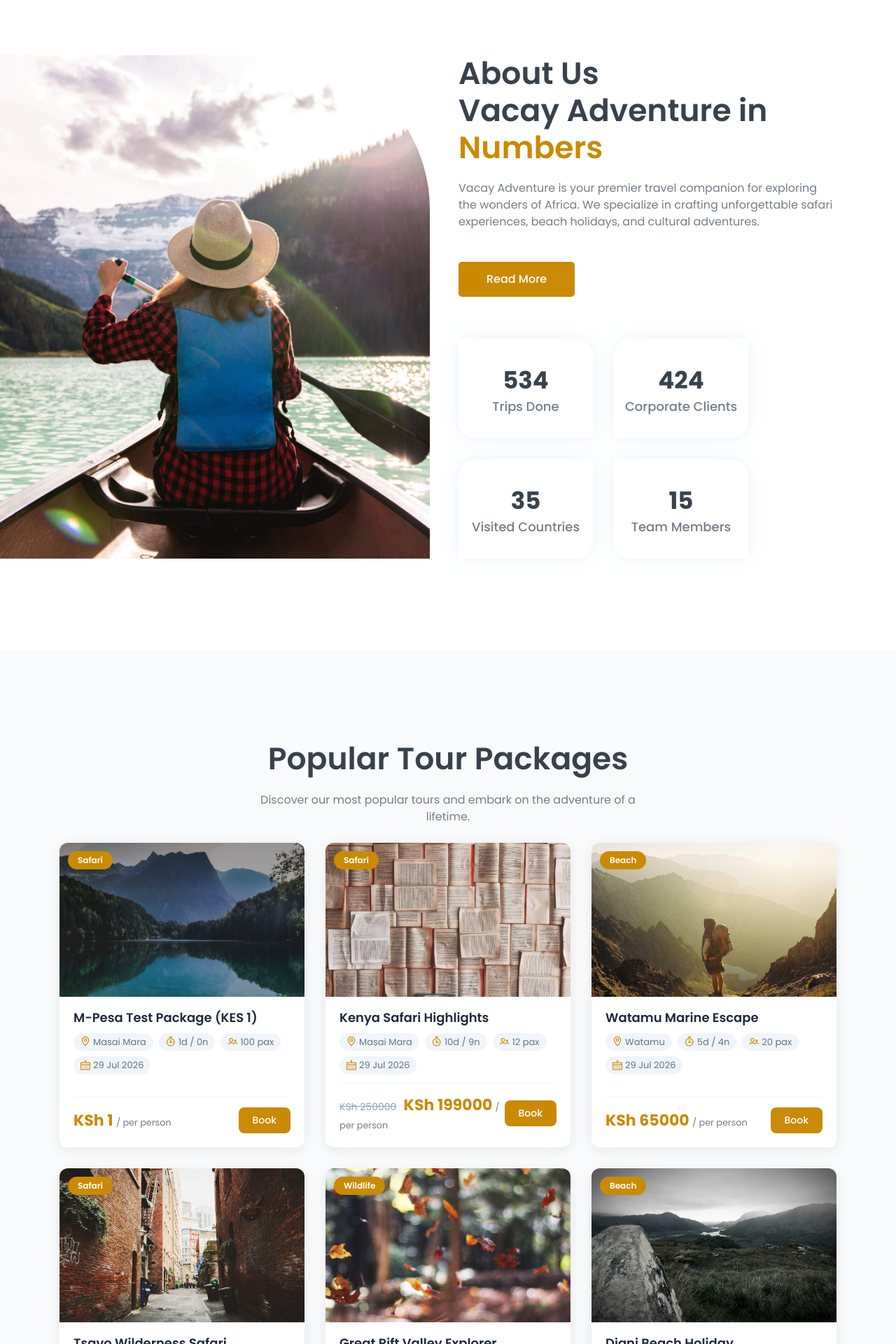
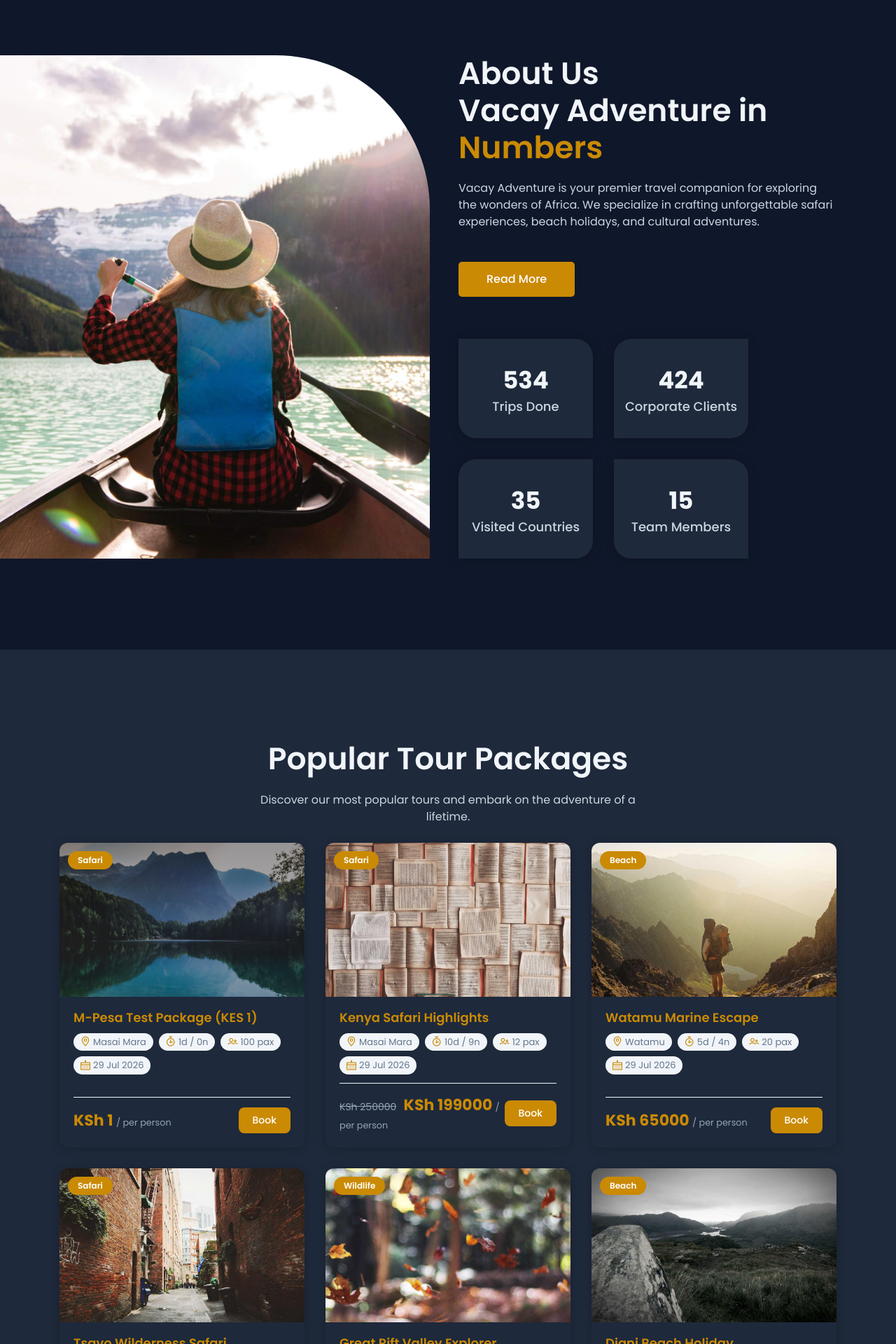
Before and after one commit to mbuguam443/vacancy-Adventures, a Django app: page / in a window 1280 px wide. Shown: the part 851-2771 px from the top of the page at 70% size. Run offline with Django 5.2, Linux system fonts and the light colour scheme; data comes from the database, SQL or seed files in the repository; some libraries are stand-ins or nearby versions.

Commit message:
feat: add dark theme
- Created dark-theme.css with comprehensive color overrides
- Applied .dark-theme class to body in base.html
- Overrides backgrounds, text, borders, forms, cards, tables, alerts
- Targets inline styles via attribute selectors with !important

```diff
--- /dev/null
+++ b/static/css/dark-theme.css
@@ -0,0 +1,177 @@
+/* ─── Dark Theme ─── */
+.dark-theme {
+  background: #0f172a;
+  color: #cbd5e1;
+}
+
+/* Body & Base */
+.dark-theme body { background: #0f172a; color: #cbd5e1; }
+
+/* Headings */
+.dark-theme h1, .dark-theme h2, .dark-theme h3, .dark-theme h4, .dark-theme h5, .dark-theme h6,
+.dark-theme .slider_content h2, .dark-theme .slider_content p,
+.dark-theme .blog_title a, .dark-theme .section_title .title,
+.dark-theme .single_counter span, .dark-theme .destination_content .title a,
+.dark-theme .services_content .title, .dark-theme .blog_title a,
+.dark-theme .blog_share span, .dark-theme .card-title { color: #f1f5f9 !important; }
+
+/* Paragraphs */
+.dark-theme p, .dark-theme li, .dark-theme .blog_meta ul li,
+.dark-theme .footer_about p, .dark-theme .footer_subscribe p,
+.dark-theme .blog_content p { color: #cbd5e1 !important; }
+
+/* Links */
+.dark-theme a, .dark-theme .more, .dark-theme .blog-readmore { color: #ca8a04 !important; }
+.dark-theme a:hover, .dark-theme .more:hover, .dark-theme .blog-readmore:hover { color: #d99a0b !important; }
+
+/* ─── NAVBAR ─── */
+.dark-theme .header_navbar { background: #0f172a !important; border-bottom-color: #1e293b !important; }
+.dark-theme .sticky { background: #0f172a !important; box-shadow: 0 2px 20px rgba(0,0,0,0.3) !important; }
+.dark-theme .navbar-nav .nav-item a { color: #e2e8f0 !important; }
+.dark-theme .navbar-nav .nav-item.active a, .dark-theme .navbar-nav .nav-item a:hover { color: #ca8a04 !important; }
+.dark-theme .toggler-icon { background: #e2e8f0 !important; }
+.dark-theme .sub-menu { background: #1e293b !important; box-shadow: 0 2px 20px rgba(0,0,0,0.3) !important; }
+.dark-theme .sub-menu li a { color: #cbd5e1 !important; }
+.dark-theme .sub-menu li a.active, .dark-theme .sub-menu li a:hover { color: #ca8a04 !important; }
+.dark-theme .navbar-collapse { background: #0f172a !important; }
+.dark-theme .navbar-brand { color: #f1f5f9 !important; }
+
+/* ─── SECTIONS ─── */
+.dark-theme .destination_area { background: #1e293b !important; }
+.dark-theme .team_area { background: #1e293b !important; }
+.dark-theme .contact_area { background: #1e293b !important; }
+
+/* ─── CARDS ─── */
+.dark-theme .single_blog, .dark-theme .single_testimonial, .dark-theme .single_service,
+.dark-theme .single_counter, .dark-theme .destination_content,
+.dark-theme .blog-grid-card, .dark-theme .sidebar-card, .dark-theme .similar-post-card,
+.dark-theme .similar-card, .dark-theme .tour-grid-card, .dark-theme .card,
+.dark-theme .blog_sidebar, .dark-theme .single_gallery,
+.dark-theme .card-admin, .dark-theme .stat-card, .dark-theme .table-admin,
+.dark-theme .page-header, .dark-theme .form-admin .form-group label {
+  background: #1e293b !important;
+  box-shadow: 0 2px 15px rgba(0,0,0,0.2) !important;
+}
+
+.dark-theme .card-body, .dark-theme .card-header { background: #1e293b !important; color: #f1f5f9 !important; }
+
+/* ─── META / MUTED TEXT ─── */
+.dark-theme .blog-meta, .dark-theme .blog_meta ul li, .dark-theme .blog_meta ul li a,
+.dark-theme .blog-excerpt, .dark-theme .sp-meta, .dark-theme .card-text,
+.dark-theme small, .dark-theme .text-muted, .dark-theme .help-text,
+.dark-theme .blog_content p, .dark-theme .blog_content .blog_meta ul li,
+.dark-theme .destination_content p, .dark-theme .services_content p,
+.dark-theme .price-original { color: #94a3b8 !important; }
+
+/* ─── BORDERS ─── */
+.dark-theme .card, .dark-theme input, .dark-theme textarea, .dark-theme select,
+.dark-theme .form-control, .dark-theme .nice-select, .dark-theme .table,
+.dark-theme th, .dark-theme td, .dark-theme .card-header,
+.dark-theme .category-pills a, .dark-theme .sidebar-card h4,
+.dark-theme .blog-grid-card, .dark-theme .single_blog, .dark-theme .share-bar,
+.dark-theme .form-admin .form-group label { border-color: #334155 !important; }
+
+.dark-theme .blog-grid-card .blog-meta { border: none; }
+
+/* ─── FORMS ─── */
+.dark-theme input, .dark-theme textarea, .dark-theme select, .dark-theme .form-control,
+.dark-theme .nice-select { background: #0f172a !important; color: #e2e8f0 !important; border-color: #334155 !important; }
+.dark-theme input:focus, .dark-theme textarea:focus, .dark-theme select:focus,
+.dark-theme .form-control:focus { border-color: #ca8a04 !important; box-shadow: 0 0 0 2px rgba(202,138,4,0.15) !important; }
+.dark-theme input::placeholder, .dark-theme textarea::placeholder { color: #475569 !important; }
+.dark-theme .nice-select .current { color: #e2e8f0 !important; }
+.dark-theme .nice-select .option { color: #cbd5e1 !important; background: #1e293b !important; }
+.dark-theme .nice-select .option:hover, .dark-theme .nice-select .option.focus { background: #334155 !important; }
+
+/* ─── BUTTONS ─── */
+.dark-theme .main-btn { background: #ca8a04 !important; color: #fff !important; }
+.dark-theme .main-btn:hover { background: #d99a0b !important; color: #fff !important; }
+.dark-theme .main-btn-2 { background: #1e293b !important; color: #ca8a04 !important; border-color: #ca8a04 !important; }
+.dark-theme .main-btn-2:hover { background: #ca8a04 !important; color: #fff !important; }
+.dark-theme .btn-book { background: #ca8a04 !important; color: #fff !important; }
+.dark-theme .btn-book:hover { background: #d99a0b !important; }
+
+/* ─── TAGS / BADGES ─── */
+.dark-theme .badge-primary { background: #ca8a04 !important; }
+.dark-theme .badge-secondary { background: #475569 !important; color: #e2e8f0 !important; }
+.dark-theme .badge-success { background: #166534 !important; }
+.dark-theme .badge-warning { background: #854d0e !important; color: #fef9c3 !important; }
+.dark-theme .badge-danger { background: #991b1b !important; }
+.dark-theme .badge-info { background: #0e7490 !important; }
+
+/* ─── PRELOADER ─── */
+.dark-theme .preloader { background: #0f172a !important; }
+
+/* ─── FOOTER ─── */
+.dark-theme .footer_area { background: #020617 !important; }
+
+/* ─── TABLE ─── */
+.dark-theme .table { color: #cbd5e1 !important; background: #1e293b !important; }
+.dark-theme .table-striped tbody tr:nth-of-type(odd) { background: #1e293b !important; }
+.dark-theme .table-striped tbody tr:nth-of-type(even) { background: #0f172a !important; }
+.dark-theme th { color: #f1f5f9 !important; border-color: #334155 !important; }
+
+/* ─── ALERTS ─── */
+.dark-theme .alert-success { background: #052e16 !important; color: #bbf7d0 !important; border-color: #166534 !important; }
+.dark-theme .alert-error, .dark-theme .alert-danger { background: #450a0a !important; color: #fecaca !important; border-color: #991b1b !important; }
+.dark-theme .alert-warning { background: #422006 !important; color: #fef9c3 !important; border-color: #854d0e !important; }
+.dark-theme .alert-info { background: #082f49 !important; color: #bae6fd !important; border-color: #0e7490 !important; }
+
+/* ─── SHARE BAR ─── */
+.dark-theme .share-bar { border-color: #334155 !important; }
+.dark-theme .share-bar span { color: #f1f5f9 !important; }
+
+/* ─── GALLERY ─── */
+.dark-theme .gallery-filter-btn { background: #1e293b !important; color: #cbd5e1 !important; border-color: #334155 !important; }
+.dark-theme .gallery-filter-btn.active { background: #ca8a04 !important; color: #fff !important; border-color: #ca8a04 !important; }
+
+/* ─── PAGINATION ─── */
+.dark-theme .pagination-modern a { background: #1e293b !important; border-color: #334155 !important; color: #cbd5e1 !important; }
+.dark-theme .pagination-modern a:hover { background: #ca8a04 !important; border-color: #ca8a04 !important; color: #fff !important; }
+.dark-theme .pagination-modern .current { background: #ca8a04 !important; border-color: #ca8a04 !important; color: #fff !important; }
+.dark-theme .pagination-modern .disabled { opacity: 0.3 !important; }
+
+/* ─── DASHBOARD ─── */
+.dark-theme .sidebar-dashboard { background: #0f172a !important; }
+.dark-theme .sidebar-dashboard a { color: #cbd5e1 !important; }
+.dark-theme .sidebar-dashboard a:hover, .dark-theme .sidebar-dashboard a.active { color: #ca8a04 !important; background: rgba(202,138,4,0.1) !important; }
+.dark-theme .topbar-dashboard { background: #1e293b !important; color: #f1f5f9 !important; box-shadow: 0 2px 10px rgba(0,0,0,0.2) !important; }
+.dark-theme .dashboard-content { background: #0f172a !important; }
+.dark-theme .stat-card { background: #1e293b !important; color: #f1f5f9 !important; }
+.dark-theme .stat-card .stat-value { color: #ca8a04 !important; }
+.dark-theme .table-admin { background: #1e293b !important; color: #cbd5e1 !important; }
+.dark-theme .table-admin th { color: #f1f5f9 !important; border-color: #334155 !important; }
+.dark-theme .table-admin td { border-color: #334155 !important; }
+.dark-theme .btn-admin-primary { background: #ca8a04 !important; color: #fff !important; }
+.dark-theme .btn-admin-outline { background: transparent !important; color: #cbd5e1 !important; border-color: #334155 !important; }
+.dark-theme .btn-admin-danger { background: #dc2626 !important; color: #fff !important; }
+
+/* ─── BACK TO TOP ─── */
+.dark-theme .back-to-top { background: #ca8a04 !important; color: #fff !important; box-shadow: 0 2px 10px rgba(0,0,0,0.3) !important; }
+
+/* ─── SLIDER CONTENT OVERRIDE ─── */
+.dark-theme .slider_content p { color: rgba(255,255,255,0.85) !important; }
+
+/* ─── DASHBOARD ADMIN ─── */
+.dark-theme .base-admin { background: #0f172a !important; }
+.dark-theme .page-header h1 { color: #f1f5f9 !important; }
+
+/* ─── MISC INLINE OVERRIDES ─── */
+.dark-theme [style*="background:#f8fafc"] { background: #1e293b !important; }
+.dark-theme [style*="background: #f8fafc"] { background: #1e293b !important; }
+.dark-theme [style*="color:#1e293b"] { color: #f1f5f9 !important; }
+.dark-theme [style*="color: #1e293b"] { color: #f1f5f9 !important; }
+.dark-theme [style*="color:#64748b"] { color: #94a3b8 !important; }
+.dark-theme [style*="color: #64748b"] { color: #94a3b8 !important; }
+.dark-theme [style*="background:#f1f5f9"] { background: #334155 !important; }
+.dark-theme [style*="background: #f1f5f9"] { background: #334155 !important; }
+.dark-theme [style*="color:#334155"] { color: #e2e8f0 !important; }
+.dark-theme [style*="background:#e2e8f0"] { background: #334155 !important; }
+.dark-theme [style*="background:#fff"] { background: #1e293b !important; color: #cbd5e1 !important; }
+.dark-theme [style*="color:#475569"] { color: #94a3b8 !important; }
+.dark-theme [style*="color: #475569"] { color: #94a3b8 !important; }
+.dark-theme [style*="background:#ca8a04"] { background: #ca8a04 !important; }
+.dark-theme [style*="border-color:#e2e8f0"] { border-color: #334155 !important; }
+.dark-theme [style*="border:1px solid #e2e8f0"] { border-color: #334155 !important; }
+.dark-theme [style*="border: 1px solid #e2e8f0"] { border-color: #334155 !important; }
+.dark-theme [style*="background:#1e293b"] { background: #1e293b !important; }
--- a/templates/base.html
+++ b/templates/base.html
@@ -48,9 +48,10 @@
     <link rel="stylesheet" href="{% static 'css/bootstrap.4.5.2.min.css' %}">
     <link rel="stylesheet" href="{% static 'css/default.css' %}">
     <link rel="stylesheet" href="{% static 'css/style.css' %}">
+    <link rel="stylesheet" href="{% static 'css/dark-theme.css' %}">
     {% block extra_head %}{% endblock %}
 </head>
-<body>
+<body class="dark-theme">
     <div class="preloader">
         <div class="loader">
             <div class="ytp-spinner">
```
